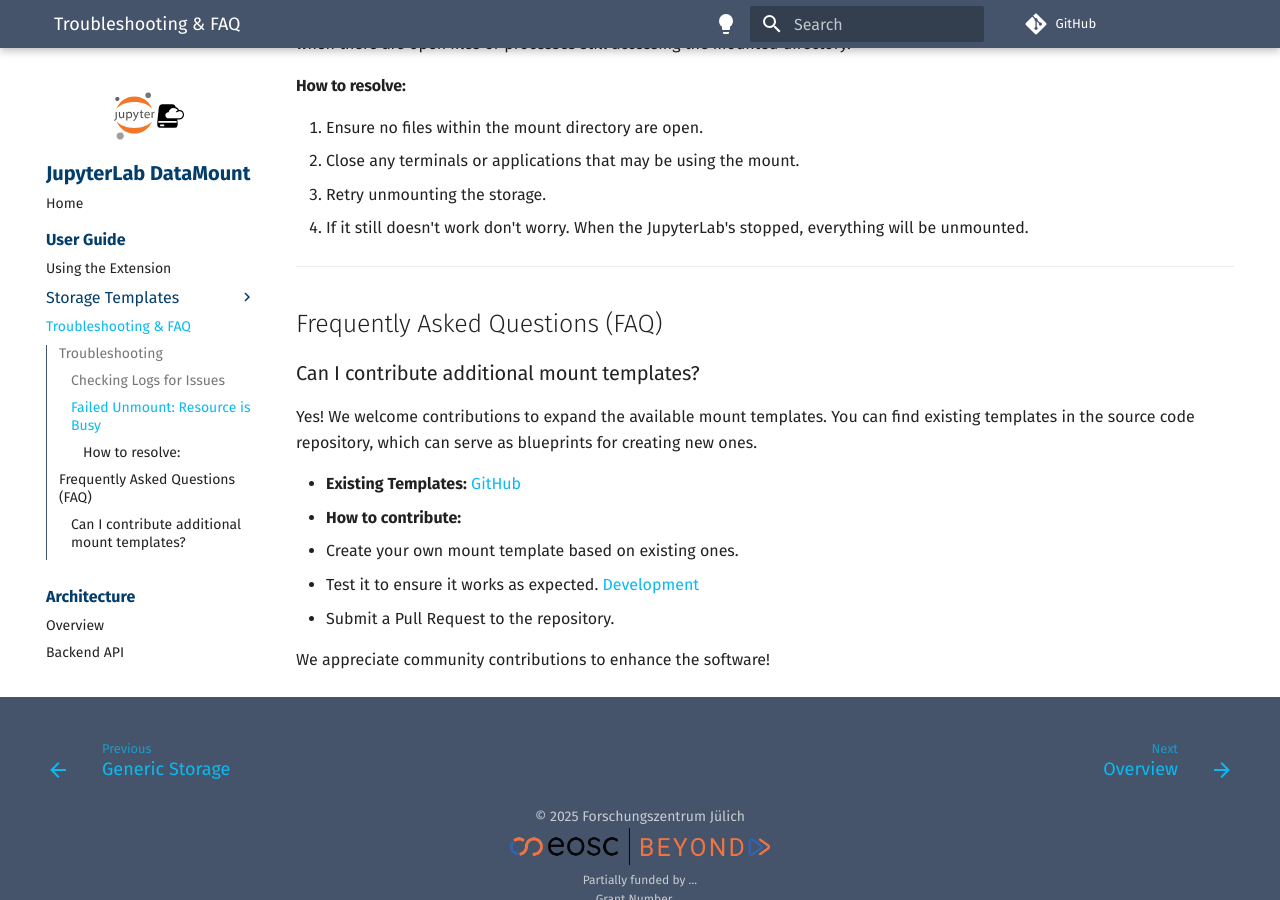
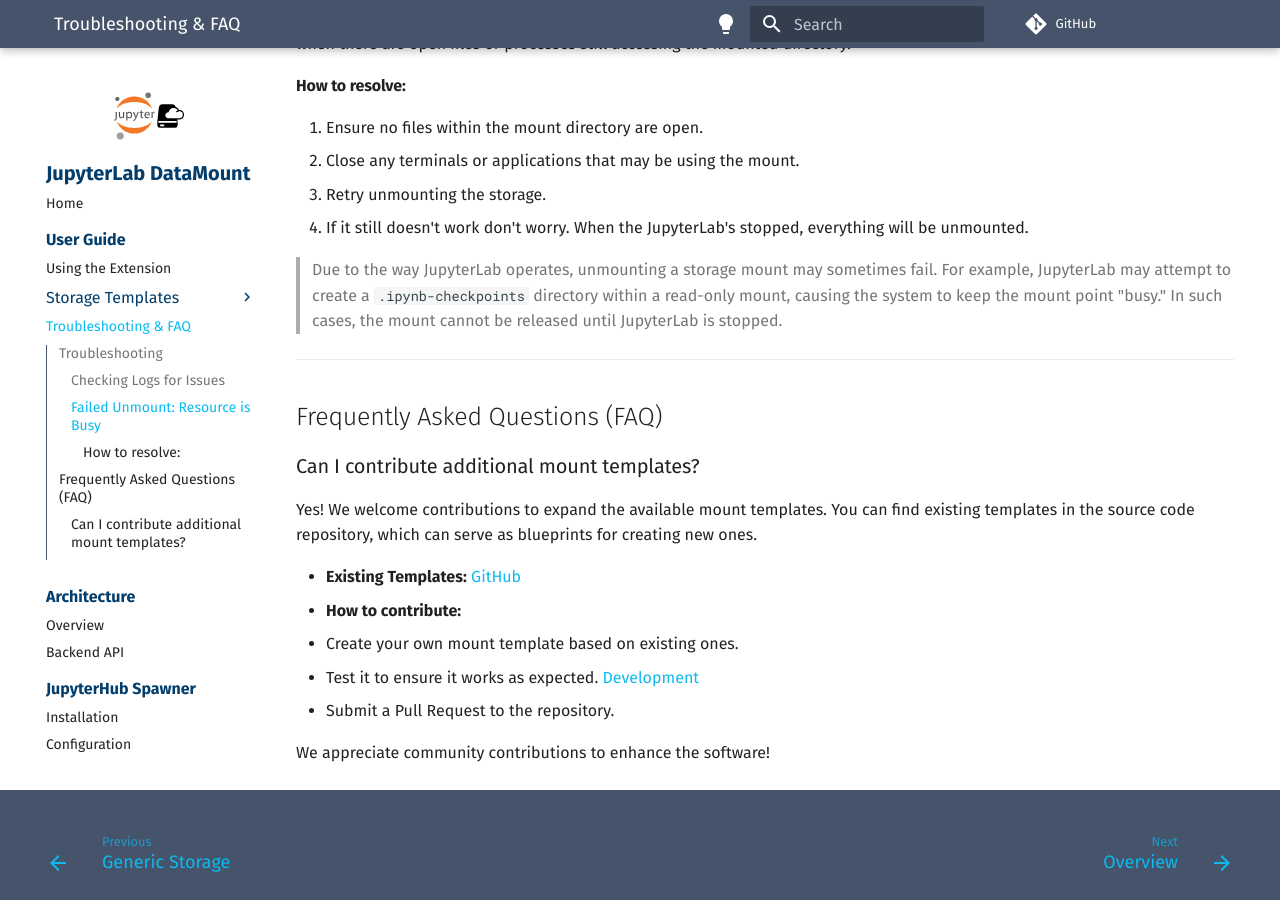
Before and after one commit to jsc-jupyter/jupyterlab-data-mount, an MkDocs documentation site: the page built from docs/users/faq.md, in a window 1280 px wide and 900 px high, scrolled down 472 px. Built offline with MkDocs 1.6.1 and Material for MkDocs 9.7.7, drawn with Linux system fonts in a browser that asks for light colours; plug-ins that fetch from the network failed and are left out; comment, search, counter and statistics services are not loaded.

Commit message:
add busy mount hint

```diff
--- a/docs/users/faq.md
+++ b/docs/users/faq.md
@@ -23,6 +23,8 @@
 3. Retry unmounting the storage.
 4. If it still doesn't work don't worry. When the JupyterLab's stopped, everything will be unmounted.
 
+> Due to the way JupyterLab operates, unmounting a storage mount may sometimes fail. For example, JupyterLab may attempt to create a `.ipynb-checkpoints` directory within a read-only mount, causing the system to keep the mount point "busy." In such cases, the mount cannot be released until JupyterLab is stopped.
+
 ---
 
 ## Frequently Asked Questions (FAQ)
```
